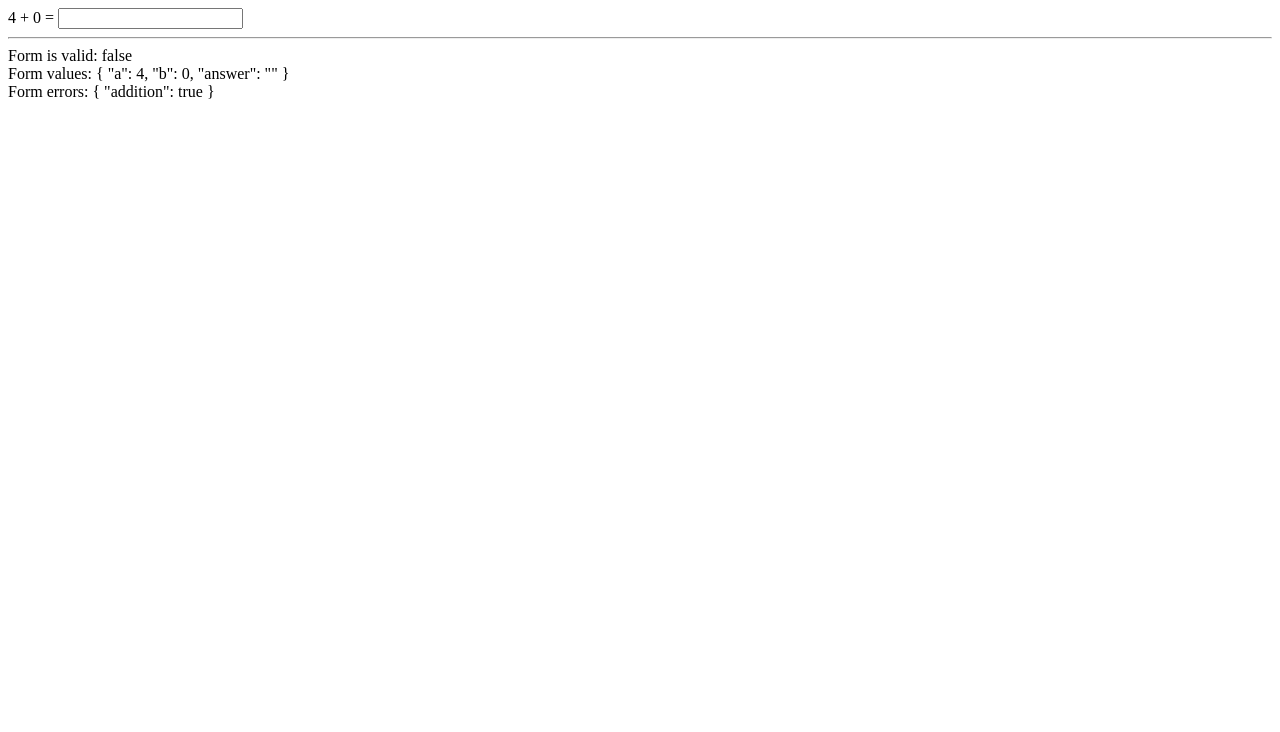
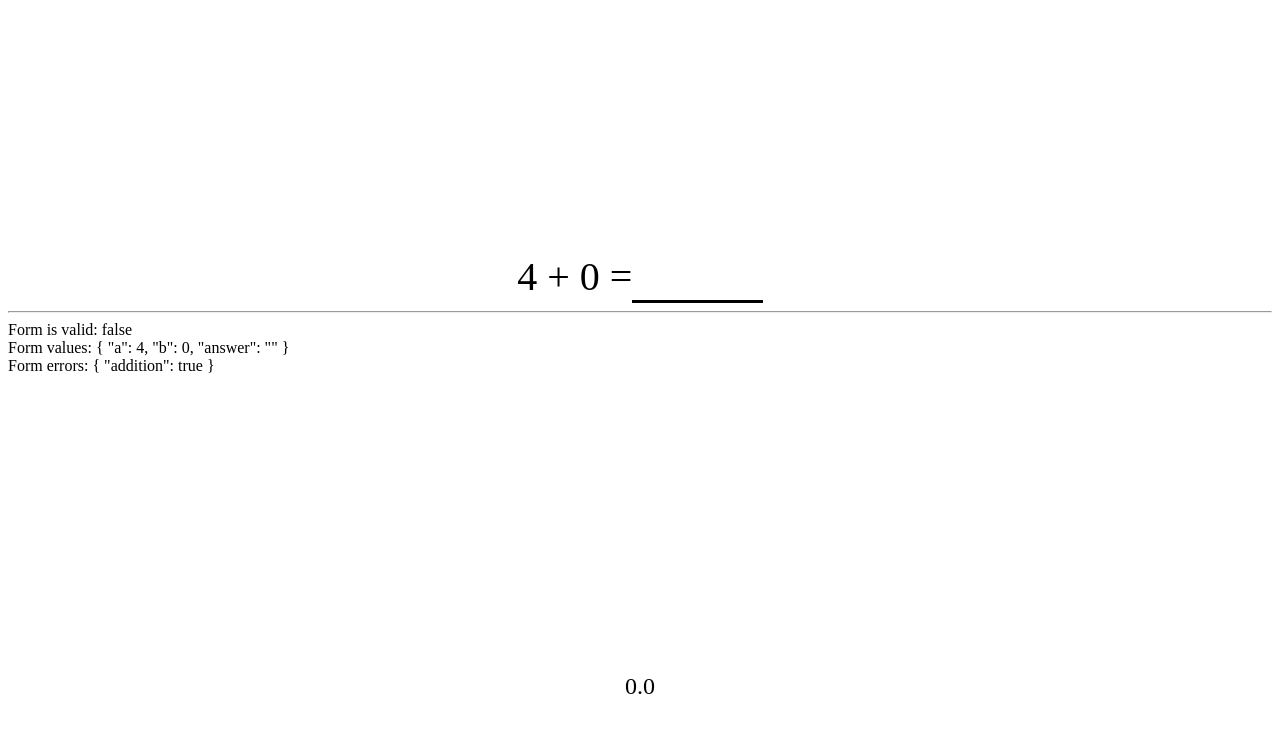
Before and after one commit to SJCMN/MATH_GAME, an Angular app: page / in a window 1280 px wide. Shown: the top 732 px of the page. Built offline with nearby package versions, Linux system fonts and the light colour scheme.

Commit message:
add game working add basic styling

```diff
--- a/src/app/equation/equation.component.css
+++ b/src/app/equation/equation.component.css
@@ -0,0 +1,27 @@
+form {
+    margin-top: 20%;
+    display: flex;
+    justify-content: center;
+    font-size: 40px;
+}
+
+input {
+    font-size: 40px;
+    border: none;
+    border-bottom: 3px solid black;
+    width: 10%;
+    text-align: center;
+}
+
+input:focus{
+    outline: none;
+}
+
+.stats {
+    position: absolute;
+    bottom: 100px;
+    left: 0;
+    right: 0;
+    text-align: center;
+    font-size: 24px;
+}
--- a/src/app/equation/equation.component.html
+++ b/src/app/equation/equation.component.html
@@ -1,8 +1,10 @@
 <form [formGroup]="mathForm">
-    {{ a }} + {{ b }} =
+    <div class="equation">{{ a }} + {{ b }} = </div>
     <input formControlName="answer" />
 </form>
-
+<div class="stats">
+{{ secondsPerSolution | number: '1.1-3' }}
+</div>
 <hr />
 <div>Form is valid: {{ mathForm.valid | json }}</div>
 <div>Form values: {{ mathForm.value | json }}</div>
--- a/src/app/equation/equation.component.ts
+++ b/src/app/equation/equation.component.ts
@@ -1,6 +1,7 @@
+import { getLocaleTimeFormat } from '@angular/common';
 import { Component, OnInit } from '@angular/core';
 import { FormGroup, FormControl } from '@angular/forms';
-import { delay } from 'rxjs';
+import { delay, filter } from 'rxjs';
 import { MathValidators } from '../math-validators';
 @Component({
   selector: 'app-equation',
@@ -8,15 +9,14 @@ import { MathValidators } from '../math-validators';
   styleUrls: ['./equation.component.css'],
 })
 export class EquationComponent implements OnInit {
+  secondsPerSolution = 0;
   mathForm = new FormGroup(
     {
       a: new FormControl(this.randomNumber()),
       b: new FormControl(this.randomNumber()),
       answer: new FormControl(''),
-    },[
-      MathValidators.addition('answer', 'a', 'b'),
-
-    ]
+    },
+    [MathValidators.addition('answer', 'a', 'b')]
   );
 
   constructor() {}
@@ -30,19 +30,27 @@ export class EquationComponent implements OnInit {
   }
 
   ngOnInit(): void {
-    this.mathForm.statusChanges.pipe(delay(300)).subscribe((value)=>{
-      if(value === 'INVALID'){
-        return;
-      }
-      this.mathForm.setValue({
-        a: this.randomNumber(),
-        b: this.randomNumber(),
-        answer: ''
+    const startTime = new Date();
+    let numberSolved = 0;
+
+    this.mathForm.statusChanges
+      .pipe(
+        filter((value) => value === 'VALID'),
+        delay(300)
+      )
+      .subscribe(() => {
+        numberSolved++;
+
+        this.secondsPerSolution = (
+          new Date().getTime() - startTime.getTime()
+        ) / numberSolved / 1000;
+
+        this.mathForm.setValue({
+          a: this.randomNumber(),
+          b: this.randomNumber(),
+          answer: '',
+        });
       });
-      // this.mathForm.controls['a'].setValue(this.randomNumber());
-      // this.mathForm.controls['b'].setValue(this.randomNumber());
-      // this.mathForm.controls['answer'].setValue('');
-    });
   }
 
   randomNumber() {
```
